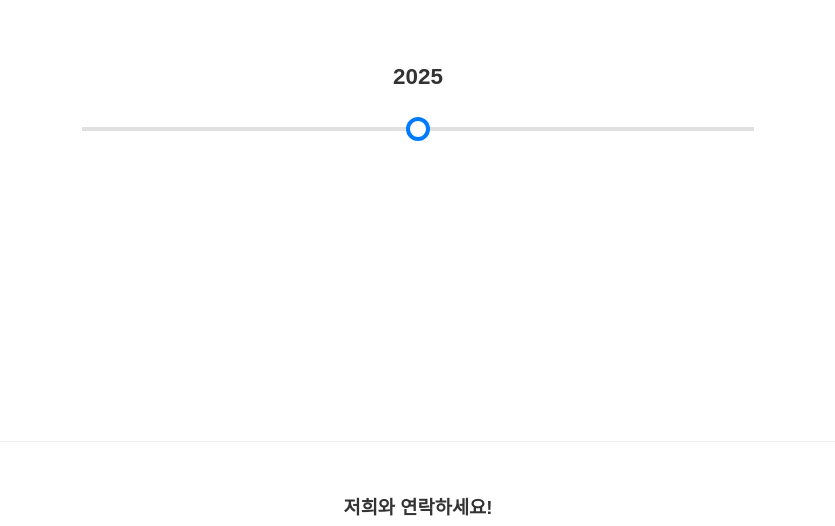
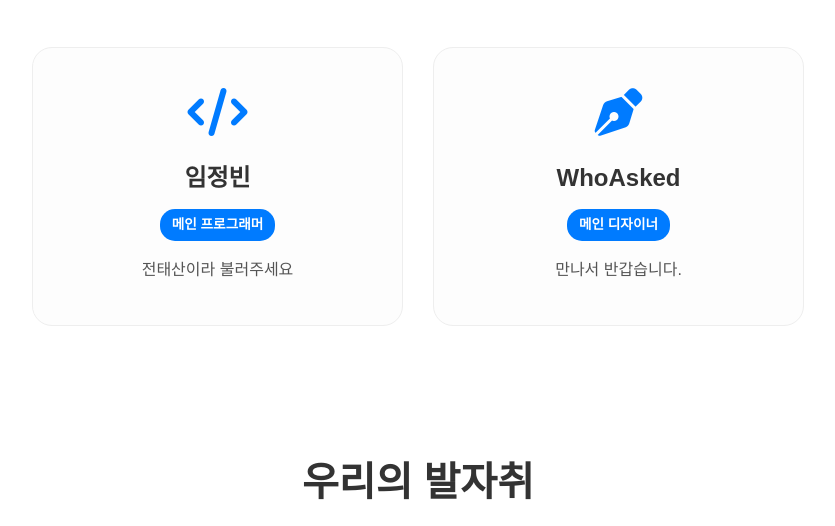
Before and after one commit to minyang-tech/minyangtech.github.io, a plain HTML site: page AboutUs.html in a window 1280 px wide. Shown: the part 745-1271 px from the top of the page, without its empty margins (222-1057 px from the left). Drawn offline with Linux system fonts and the light colour scheme.

Commit message:
Update AboutUs.html

```diff
--- a/AboutUs.html
+++ b/AboutUs.html
@@ -10,12 +10,12 @@
         :root {
             --bg-color: #ffffff; --text-color: #333333; --header-bg: #ffffff;
             --border-color: #eeeeee; --accent-color: #007bff; --content-text: #555555;
-            --timeline-line: #e0e0e0;
+            --timeline-line: #e0e0e0; --card-bg: #fdfdfd;
         }
         body.dark-mode {
             --bg-color: #121212; --text-color: #e0e0e0; --header-bg: #1e1e1e;
             --border-color: #333333; --content-text: #b0b0b0;
-            --timeline-line: #444444;
+            --timeline-line: #444444; --card-bg: #1e1e1e;
         }
 
         * { margin: 0; padding: 0; box-sizing: border-box; }
@@ -54,6 +54,17 @@
         .about-content p { margin-bottom: 30px; }
         .highlight { color: var(--accent-color); font-weight: 600; }
 
+        /* [Team Section] */
+        .team-title { text-align: center; font-size: 2.5rem; margin-bottom: 50px; font-weight: 700; color: var(--text-color); }
+        .team-grid { display: grid; grid-template-columns: repeat(auto-fit, minmax(300px, 1fr)); gap: 30px; margin-bottom: 120px; }
+        .team-card { background: var(--card-bg); border: 1px solid var(--border-color); padding: 40px 30px; border-radius: 20px; text-align: center; transition: 0.3s; }
+        .team-card:hover { transform: translateY(-10px); box-shadow: 0 10px 30px rgba(0,0,0,0.08); }
+        .team-card i { font-size: 3rem; color: var(--accent-color); margin-bottom: 20px; }
+        .team-card h3 { font-size: 1.5rem; margin-bottom: 10px; color: var(--text-color); }
+        .team-card .role { display: inline-block; padding: 4px 12px; background: var(--accent-color); color: white; border-radius: 15px; font-size: 0.85rem; font-weight: 600; margin-bottom: 15px; }
+        .team-card p { color: var(--content-text); font-size: 1rem; }
+
+        /* [History] */
         .history-title { text-align: center; font-size: 2.5rem; margin-bottom: 60px; font-weight: 700; color: var(--text-color); }
         .timeline-container { position: relative; max-width: 1000px; margin: 100px auto 200px; padding: 0 50px; }
         .timeline-line { position: absolute; top: 50%; left: 50px; right: 50px; height: 4px; background: var(--timeline-line); transform: translateY(-50%); z-index: 1; }
@@ -73,7 +84,7 @@
         .timeline-info h4 { color: var(--accent-color); margin-bottom: 10px; font-size: 1.1rem; }
         .timeline-info p { font-size: 0.95rem; line-height: 1.5; color: var(--content-text); }
 
-        /* [Footer] Trigger_Card.html와 동일하게 적용 */
+        /* [Footer] */
         footer { padding: 50px 5%; text-align: center; border-top: 1px solid var(--border-color); background: var(--bg-color); }
         .footer-sns { margin: 20px 0; display: flex; justify-content: center; align-items: center; gap: 30px; }
         .x-logo-img { height: 32px; width: auto; transition: 0.3s; opacity: 0.7; filter: brightness(0); }
@@ -97,6 +108,7 @@
             .timeline-points { flex-direction: column; gap: 50px; align-items: center; }
             .timeline-info { position: relative; top: 20px; opacity: 1; visibility: visible; transform: none; width: 100%; }
             .year-label { position: static; transform: none; margin-bottom: 10px; text-align: center; }
+            .team-grid { grid-template-columns: 1fr; }
         }
     </style>
 </head>
@@ -130,6 +142,22 @@
     <main class="about-section">
         <h1 id="about-title" class="reveal">About Us</h1>
         <div id="about-text" class="about-content reveal"></div>
+
+        <h2 class="team-title reveal" id="team-intro-title">팀원 소개</h2>
+        <div class="team-grid reveal">
+            <div class="team-card">
+                <i class="fa-solid fa-code"></i>
+                <h3 id="team-member1-name">임정빈</h3>
+                <span class="role" id="team-member1-role">메인 프로그래머</span>
+                <p id="team-member1-desc">전태산이라 불러주세요</p>
+            </div>
+            <div class="team-card">
+                <i class="fa-solid fa-pen-nib"></i>
+                <h3 id="team-member2-name">WhoAsked</h3>
+                <span class="role" id="team-member2-role">메인 디자이너</span>
+                <p id="team-member2-desc">만나서 반갑습니다.</p>
+            </div>
+        </div>
 
         <h2 class="history-title reveal" id="history-title">History</h2>
         <div class="timeline-container reveal">
@@ -181,6 +209,9 @@
             'ko': {
                 'news': '뉴스', 'about': 'About Us', 'products': '제품', 'langLabel': '언어 선택 ▾',
                 'title': 'About Us', 'history': '우리의 발자취', 'contact': '저희와 연락하세요!',
+                'teamTitle': '팀원 소개',
+                'm1Name': '임정빈', 'm1Role': '메인 프로그래머', 'm1Desc': '전태산이라 불러주세요',
+                'm2Name': 'WhoAsked', 'm2Role': '메인 디자이너', 'm2Desc': '만나서 반갑습니다.',
                 'tl25T': '민양테크의 시작', 'tl25D': '개발팀 \'민양테크\' 설립 및 첫 프로젝트 \'Trigger Card\' 개발 착수',
                 'privacy': '개인정보 처리방침',
                 'copyright': '민양테크가 제작한 모든 제품의 저작권은 민양테크에 있습니다.',
@@ -192,6 +223,9 @@
             'en': {
                 'news': 'NEWS', 'about': 'ABOUT US', 'products': 'PRODUCTS', 'langLabel': 'Language ▾',
                 'title': 'About Us', 'history': 'Our History', 'contact': 'Contact Us!',
+                'teamTitle': 'Meet Our Team',
+                'm1Name': 'Lim Jeong-bin', 'm1Role': 'Main Programmer', 'm1Desc': 'Please call me Jeon Tae-san',
+                'm2Name': 'WhoAsked', 'm2Role': 'Main Designer', 'm2Desc': 'Nice to meet you.',
                 'tl25T': 'The Beginning', 'tl25D': 'Founded MinYang Tech & Commenced development of \'Trigger Card\'',
                 'privacy': 'Privacy Policy',
                 'copyright': 'Copyright © Minyang Tech. All rights reserved.',
@@ -229,6 +263,15 @@
             document.getElementById('footer-contact').textContent = t.contact;
             document.getElementById('privacy-link').textContent = t.privacy;
             document.getElementById('copyright-text').innerHTML = `<p>${t.copyright}</p>`;
+
+            // Team translations
+            document.getElementById('team-intro-title').textContent = t.teamTitle;
+            document.getElementById('team-member1-name').textContent = t.m1Name;
+            document.getElementById('team-member1-role').textContent = t.m1Role;
+            document.getElementById('team-member1-desc').textContent = t.m1Desc;
+            document.getElementById('team-member2-name').textContent = t.m2Name;
+            document.getElementById('team-member2-role').textContent = t.m2Role;
+            document.getElementById('team-member2-desc').textContent = t.m2Desc;
         }
 
         function toggleDarkMode() {
```
